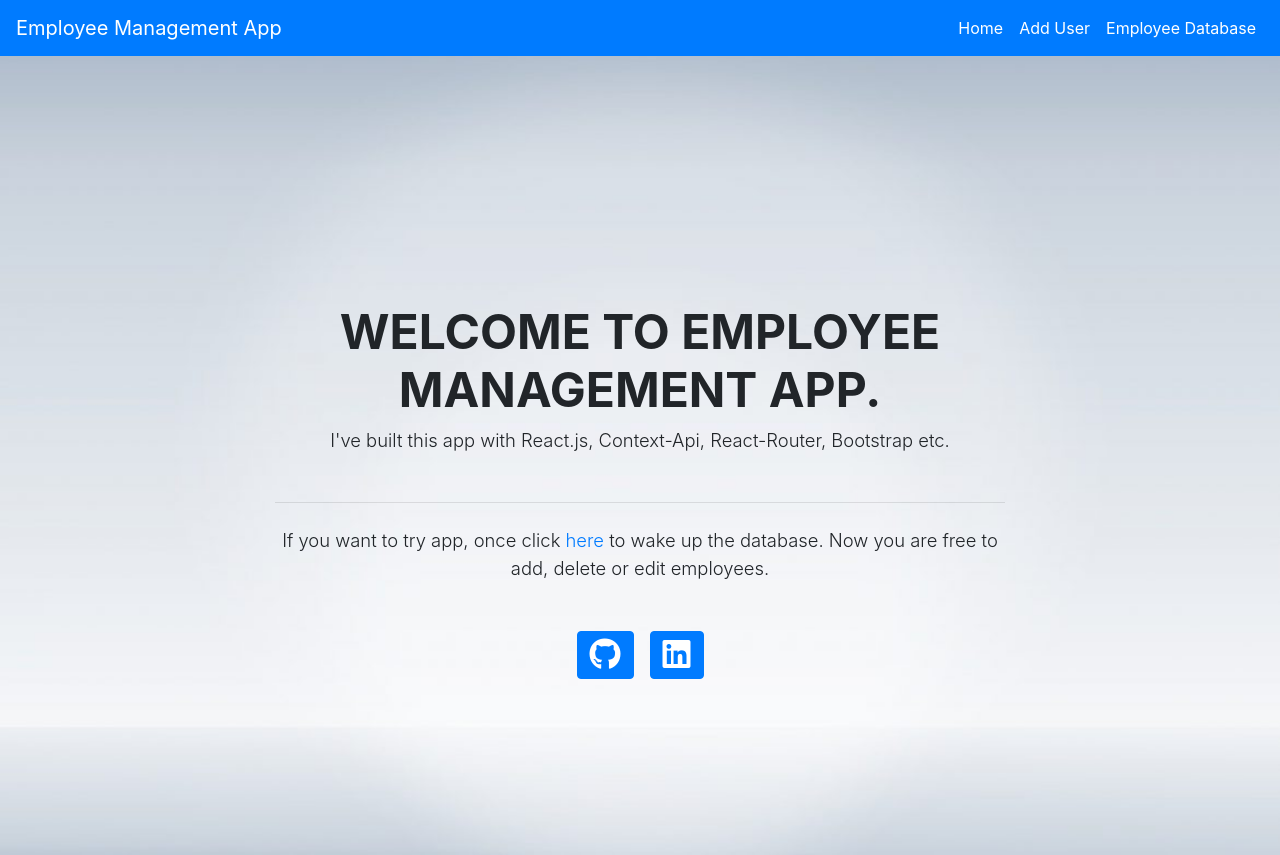
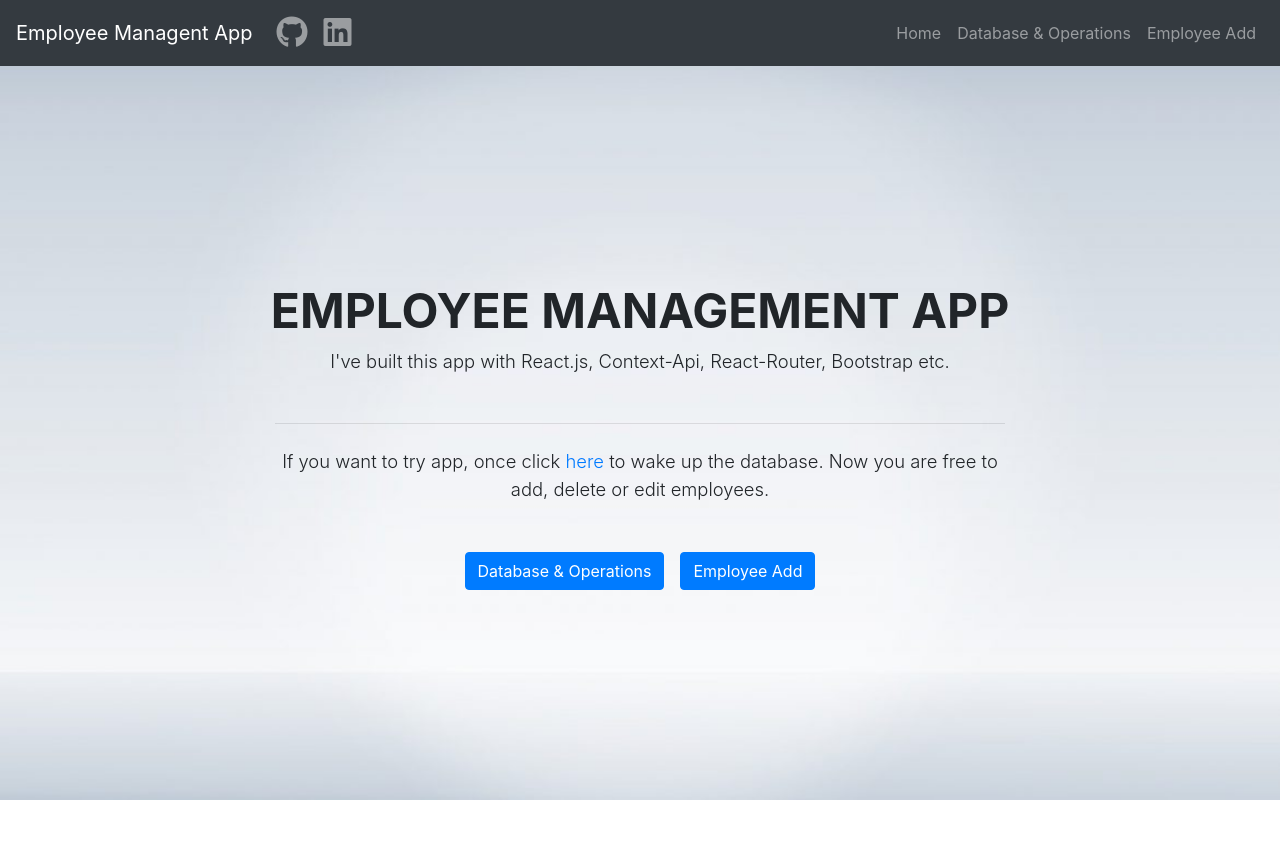
Before and after one commit to baranacikgoz/Employee-Management-App, a React (Create React App) app: page / in a window 1280 px wide. After the commit the page ends 800 px from the top, so only its background shows below. Built offline with nearby package versions, Linux system fonts and the light colour scheme; no server answers.

Commit message:
Navbar has changed to be responsive, added collapse property

```diff
--- a/src/components/NavbarC.js
+++ b/src/components/NavbarC.js
@@ -1,26 +1,30 @@
 import React, { Component } from "react";
-import { Navbar, Nav, Container } from "react-bootstrap";
-import { Link } from "react-router-dom";
+import { Navbar, Nav } from "react-bootstrap";
+import "../index.css";
 
 class NavbarC extends Component {
   render() {
     return (
-      <Container className="container-fluid" style={{ marginBottom: "55px" }}>
-        <Navbar className="fixed-top navbar-expand-lg" bg="primary" variant="dark">
-          <Navbar.Brand href="https://baranacikgoz.github.io/Employee-Management-App/">Employee Management App</Navbar.Brand>
-          <Nav className="ml-auto">
-            <Link className="nav nav-link active" to="Employee-Management-App/">
-              Home
-            </Link>
-            <Link className="nav nav-link active" to="Employee-Management-App/adduser">
-              Add User
-            </Link>
-            <Link className="nav nav-link active" to="Employee-Management-App/users">
-              Employee Database
-            </Link>
+      <Navbar collapseOnSelect expand="lg" bg="dark" variant="dark" fixed="top">
+        <Navbar.Brand href="/home">Employee Managent App</Navbar.Brand>
+        <Navbar.Toggle aria-controls="responsive-navbar-nav" />
+        <Navbar.Collapse id="responsive-navbar-nav">
+          <Nav className="mr-auto">
+            <Nav.Link href="https://github.com/baranacikgoz">
+              <i className="fab fa-github fa-2x"></i>
+            </Nav.Link>
+            <Nav.Link href="www.linkedin.com/in/baran-acikgoz">
+              <i className="fab fa-linkedin fa-2x"></i>
+            </Nav.Link>
           </Nav>
-        </Navbar>
-      </Container>
+          <Nav>
+            <Nav.Link href="/">Home</Nav.Link>
+
+            <Nav.Link href="/users">Database & Operations</Nav.Link>
+            <Nav.Link href="/adduser">Employee Add</Nav.Link>
+          </Nav>
+        </Navbar.Collapse>
+      </Navbar>
     );
   }
 }
--- a/src/components/Users.js
+++ b/src/components/Users.js
@@ -17,8 +17,8 @@ class Users extends Component {
                     <th>Name</th>
                     <th>Job</th>
                     <th>Salary</th>
-                    <th>Edit User</th>
-                    <th>Delete User</th>
+                    <th>Edit</th>
+                    <th>Delete</th>
                   </tr>
                 </thead>
                 <tbody>
--- a/src/forms/AddUser.js
+++ b/src/forms/AddUser.js
@@ -53,7 +53,7 @@ const response = await axios.post("http://localhost:3004/users",newUser)
                 <div>
                   <Row>
                     <div className="col-md-9 text-center">
-                      <Card.Text as="h4">User add form</Card.Text>
+                      <Card.Text as="h4">Employee add form</Card.Text>
                     </div>
                     <div className="col-md-2">
                       <Button
--- a/src/index.css
+++ b/src/index.css
@@ -37,3 +37,11 @@ header.masthead h1 {
   header.masthead h1 {
     font-size: 3rem;
   }
+  .navbar-center
+{
+    position: absolute;
+    width: 100%;
+    left: 0;
+    top: 0;
+    text-align: center;
+}
--- a/src/pages/AddPage.js
+++ b/src/pages/AddPage.js
@@ -5,7 +5,7 @@ import "../index.css"
 class AddPage extends Component {
     render() {
         return (
-         <div className="bgimage">
+         <div className="bgimage" style={{paddingTop:"70px"}}>
              <AddUser/>
          </div>
 
--- a/src/pages/HomePage.js
+++ b/src/pages/HomePage.js
@@ -1,39 +1,46 @@
 import React, { Component } from "react";
-import "../index.css"
+import "../index.css";
+import { Button } from "react-bootstrap";
 
 class HomePage extends Component {
   render() {
     return (
-
       <header className="masthead bgimage">
         <div className="container h-100">
-        <div
-          className="row h-100 align-items-center justify-content-center text-center"
-        >
+          <div className="row h-100 align-items-center justify-content-center text-center">
             <div className="col-lg-10 align-self-end">
               <h1 className="text-uppercase text-black font-weight-bold">
-              Welcome to Employee Management App.
+                Employee Management App
               </h1>
-
             </div>
             <div className="col-lg-8 align-self-baseline">
               <p className="text-white-75 font-weight-light mb-5">
-              I've built this app with React.js, Context-Api, React-Router, Bootstrap etc.
+                I've built this app with React.js, Context-Api, React-Router,
+                Bootstrap etc.
               </p>
               <hr className="divider my-4" />
               <p className="text-white-75 font-weight-light mb-5">
-              If you want to try app, once click <a href="https://infinite-escarpment-57092.herokuapp.com/">here </a>to wake up the database.
-              Now you are free to add, delete or edit employees.
+                If you want to try app, once click{" "}
+                <a href="https://infinite-escarpment-57092.herokuapp.com/">
+                  here{" "}
+                </a>
+                to wake up the database. Now you are free to add, delete or edit
+                employees.
               </p>
-            <a className="btn btn-primary btn-xl mr-2" href="https://github.com/baranacikgoz"
-              ><i className="fab fa-github fa-2x"></i></a>
-            <a className="btn btn-primary btn-xl ml-2" href="www.linkedin.com/in/baran-acikgoz"
-              ><i className="fab fa-linkedin fa-2x"></i></a>
+
+              <Button
+                className="btn btn-primary btn-xl mr-2"
+                href="/users"
+              >
+                Database & Operations
+              </Button>
+              <a className="btn btn-primary btn-xl ml-2" href="/adduser">
+                Employee Add
+              </a>
             </div>
           </div>
         </div>
       </header>
-
     );
   }
 }
--- a/src/pages/UpdateUser.js
+++ b/src/pages/UpdateUser.js
@@ -55,7 +55,7 @@ class UpdateUser extends Component {
       <UserConsumer>
         {(value) => {
           return (
-            <Container className="col-md-4">
+            <Container className="col-md-4" style={{paddingTop:"70px"}}>
               <Card className="text-center">
                 <Card.Header id="header">
                   <div>
--- a/src/pages/UsersPage.js
+++ b/src/pages/UsersPage.js
@@ -5,7 +5,7 @@ import BottomAdd from "../components/BottomAdd";
 class UsersPage extends Component {
   render() {
     return (
-      <div>
+      <div style={{paddingTop:"70px", paddingBottom:"70px"}}>
         <Users />
         <BottomAdd />
       </div>
```
Also changed, not shown: src/forms/UpdatePopover.js (deleted, +0 -99 lines), 18 other files (tests, documents, lock files or other folders). Lines whose indentation alone changed are shown as unchanged.
